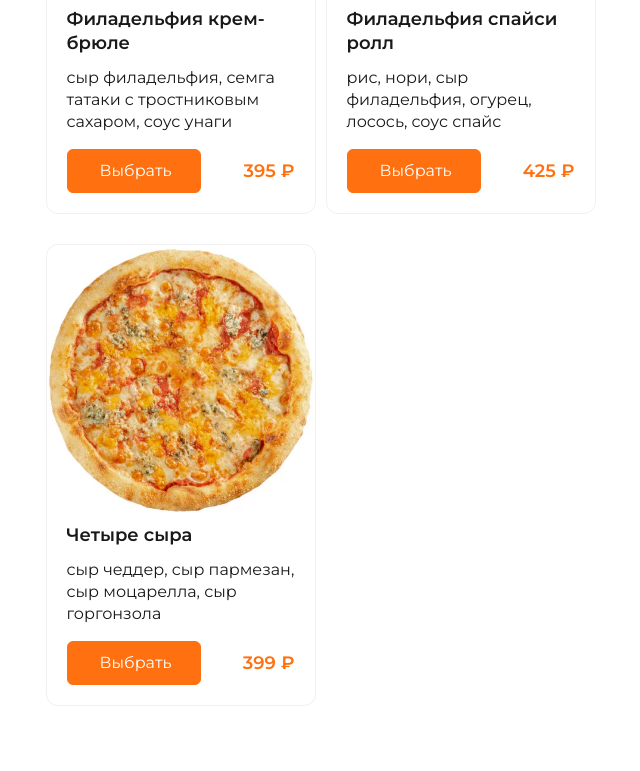
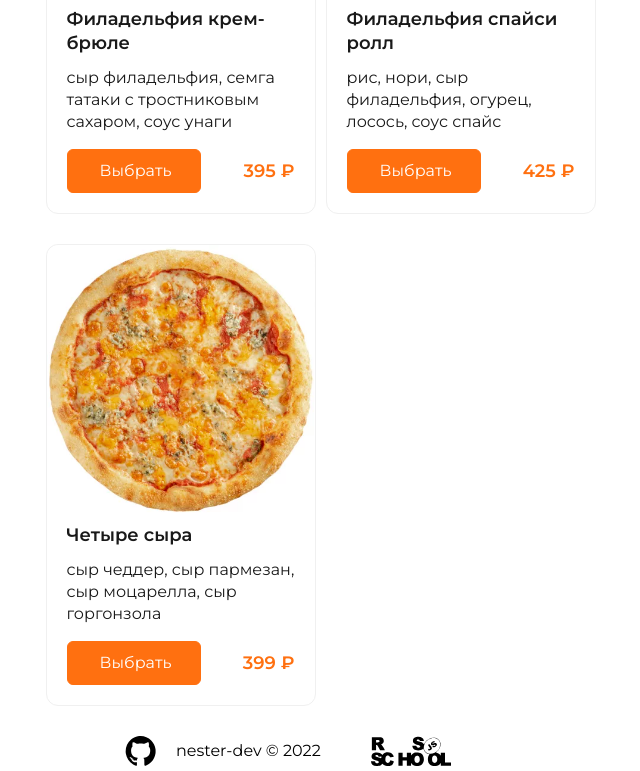
Before and after one commit to nester-dev/online-store, a website built with webpack: page online-store/src/index.html in a window 1280 px wide. Shown: the part 4976-5747 px from the top of the page, without its empty margins (352-992 px from the left). Before the commit the page ends 5682 px from the top, so only its background shows below. Built offline with nearby package versions, Linux system fonts and the light colour scheme; files whose address does not match are found by name.

Commit message:
feat: add footer

```diff
--- a/online-store/src/index.html
+++ b/online-store/src/index.html
@@ -36,10 +36,10 @@
 		</div>
 		<div class='bottom-header__cart'>
 			<div class='cart'>
-					<div class='cart__wrapper'>
-						<img class='cart__icon' src='./assets/icons/cart.svg' alt='cart'>
-						<p class='cart__total'>0</p>
-					</div>
+				<div class='cart__wrapper'>
+					<img class='cart__icon' src='./assets/icons/cart.svg' alt='cart'>
+					<p class='cart__total'>0</p>
+				</div>
 				<div class='cart__cost'>0₽</div>
 			</div>
 		</div>
@@ -85,12 +85,12 @@
 	<div class='catalog__search-form search-form'>
 		<p class='search-form__title'>Поиску по меню</p>
 		<div class='search-form__wrapper'>
-			<img class='search-form__icon' src='./assets/icons/search.svg' alt='search' >
+			<img class='search-form__icon' src='./assets/icons/search.svg' alt='search'>
 			<input type='text' class='search-form__input' value='' placeholder='Поиск...'>
 		</div>
-		<div class="dropdown">
-			<button class="dropdown__button">По названию А - Я</button>
-			<div id="myDropdown" class="dropdown__content">
+		<div class='dropdown'>
+			<button class='dropdown__button'>По названию А - Я</button>
+			<div id='myDropdown' class='dropdown__content'>
 				<div class='dropdown__text' data-value='nameAZ'>По названию А - Я</div>
 				<div class='dropdown__text' data-value='nameZA'>По названию Я - А</div>
 				<div class='dropdown__text' data-value='priceUp'>По цене &#129045;</div>
@@ -144,16 +144,26 @@
 		</div>
 	</div>
 
-	<div class="popup">
-		<div class="popup__body">
-			<div class="popup__content">
-				<a href="#" class="popup__close"></a>
-				<div class="popup__text">Вы превысили лимит товаров!</div>
+	<div class='popup'>
+		<div class='popup__body'>
+			<div class='popup__content'>
+				<a href='#' class='popup__close'></a>
+				<div class='popup__text'>Вы превысили лимит товаров!</div>
 			</div>
 		</div>
 	</div>
 
 </section>
 
+<footer class='footer footer__container'>
+	<a class='footer__wrapper' href='https://github.com/nester-dev' target='_blank'>
+		<div class='footer__github' ><img class='footer__image'
+			src='./assets/footer/github.svg' alt='github'></div>
+		<p class='footer__text'>nester-dev © 2022</p>
+	</a>
+	<a class='footer__rsschool' href='https://rs.school/js/' target='_blank'><img class='footer__image'
+			src='./assets/footer/rsschool.svg' alt='RS School'></a>
+</footer>
+
 </body>
 </html>
--- a/online-store/src/scss/_catalog.scss
+++ b/online-store/src/scss/_catalog.scss
@@ -1,4 +1,5 @@
 .catalog {
+  padding-bottom: 30px;
   // .catalog__main
   &__main {
     display: flex;
--- /dev/null
+++ b/online-store/src/scss/_footer.scss
@@ -0,0 +1,29 @@
+.footer {
+  display: flex;
+  height: 35px;
+  justify-content: center;
+  gap: 50px;
+
+  &__container {
+    padding-bottom: 5px;
+  }
+  // .footer__wrapper
+  &__wrapper {
+    display: flex;
+    align-items: center;
+    gap: 20px;
+    background-color: transparent;
+  }
+
+  // .footer__github
+  &__github {
+    height: 100%;
+  }
+
+  // .footer__image
+  &__image {
+    width: 100%;
+    height: 100%;
+    // .footer__image_gh
+  }
+}
--- a/online-store/src/scss/style.scss
+++ b/online-store/src/scss/style.scss
@@ -20,3 +20,4 @@
 @import "catalog";
 @import "card";
 @import "popup";
+@import "footer";
```
Also changed, not shown: online-store/src/assets/footer/github.svg (added), online-store/src/assets/footer/rsschool.svg (added).
